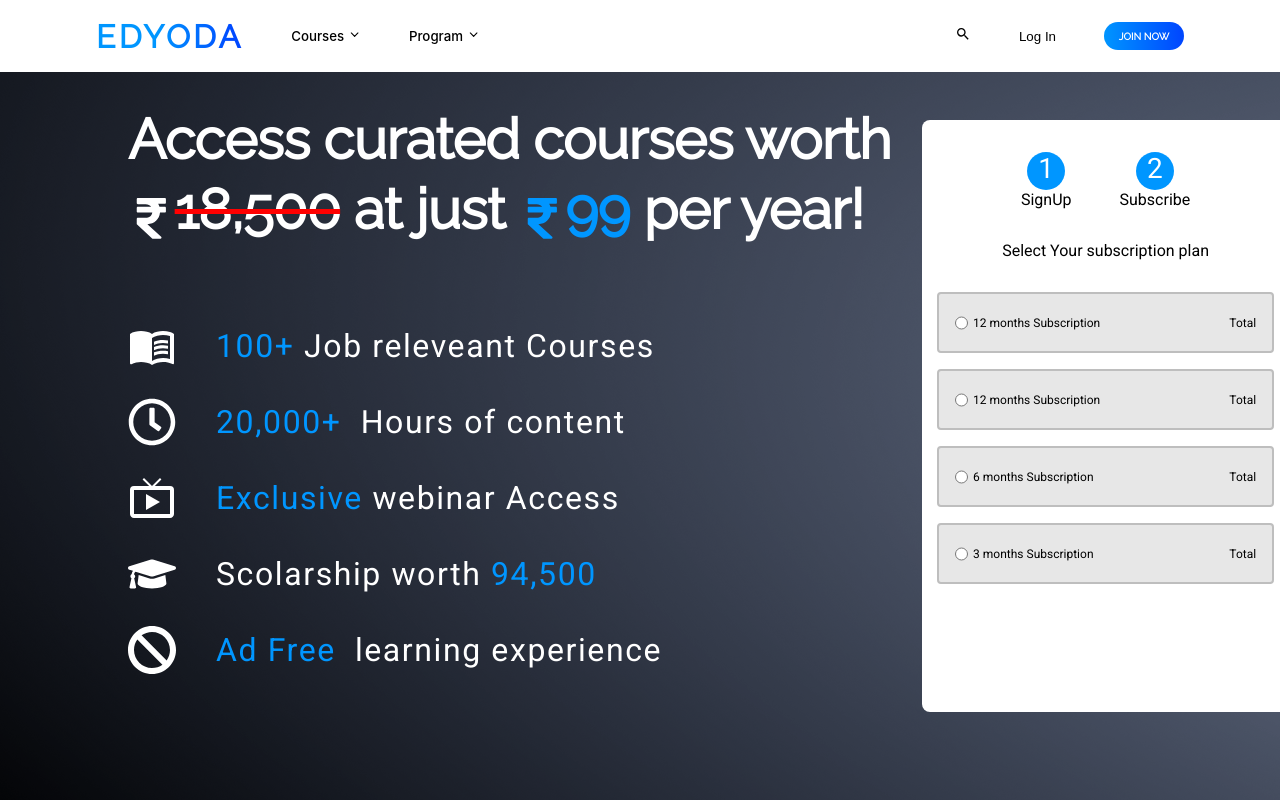
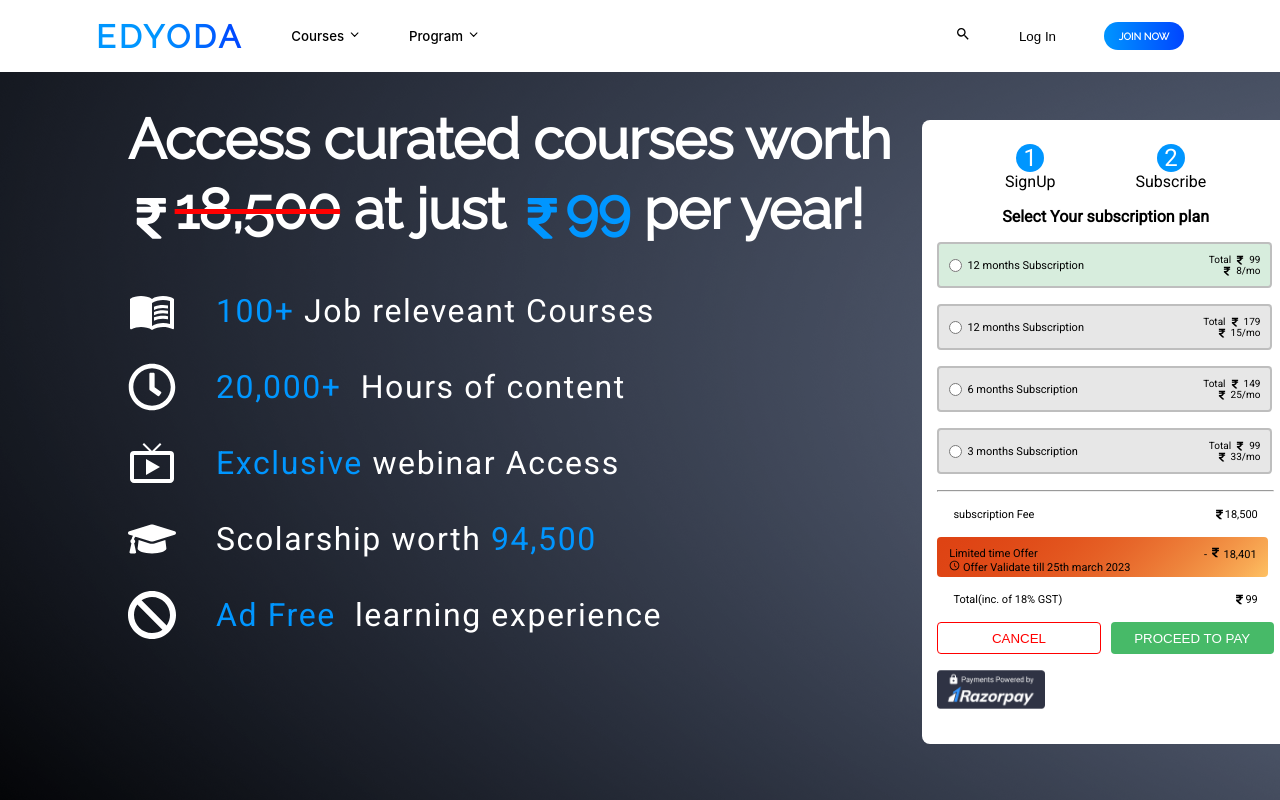
Before and after one commit to yash13565/EdyodaAssign, a React (Create React App) app: page / in a window 1280 px wide. Built offline with nearby package versions, Linux system fonts and the light colour scheme.

Commit message:
final commit

```diff
--- a/src/Components/Payment/Payment.js
+++ b/src/Components/Payment/Payment.js
@@ -1,18 +1,24 @@
-import React from 'react'
-import { TbCircleNumber1 } from 'react-icons/tb'
-import { TbCircleNumber2 } from 'react-icons/tb'
-import { FaRupeeSign } from 'react-icons/fa'
-import style from "./Payment.module.css"
+import React, { useState } from 'react';
+import { FaRupeeSign } from 'react-icons/fa';
+import { AiOutlineClockCircle } from "react-icons/ai"
+import frame from "../../Frame.png"
+import style from "./Payment.module.css";
 function Payment() {
     const plans = [
-        { name: '12 months Subscription', price: 10, discount: 0 },
-        { name: '12 months Subscription', price: 10, discount: 0 },
-        { name: '6 months Subscription', price: 10, discount: 0 },
-        { name: '3 months Subscription', price: 10, discount: 0 }
+        { name: '12 months Subscription', price: 99, discount: 8, disable: true },
+        { name: '12 months Subscription', price: 179, discount: 15, disable: false },
+        { name: '6 months Subscription', price: 149, discount: 25, disable: false },
+        { name: '3 months Subscription', price: 99, discount: 33, disable: false }
     ];
+    const [selectedPlan, setSelectedPlan] = useState(0);
+    const handlePlanChange = (id) => {
+        setSelectedPlan(id);
+
+    };
     return (
-        <div className={style.payment}>
+        <div className={style.payment} >
             <div className={style.top}>
+
                 <div className={style.signup}>
                     <span className={style.icon}>  1</span>
                     <p>SignUp</p>
@@ -22,28 +28,49 @@
                     <p>Subscribe</p>
                 </div>
             </div>
-            <p>Select Your subscription plan</p>
+            <p className={style.para}>Select Your subscription plan</p>
             <div className={style.plan}>
-                {plans.map((plan) => (
-                    <div className={style.planBlock}>
+                {plans.map((plan,i) => (
+                    <div className={`${style.planBlock} ${selectedPlan === i ? style.selectedPlan : ''}`}  >
                         <div className={style.checkbox}>
                             <input
                                 type="radio"
                                 value={plan.name}
                                 //   checked={selectedPlan === plan}
-                                //   onChange={() => handlePlanChange(plan)}
-                                name={plan.name}
+                                onChange={() => handlePlanChange(i)}
+                                name='name'
 
                             />
-                            <label htmlFor={plan.name}>{plan.name}</label>
+                            <label htmlFor='name'>{plan.name}</label>
                         </div>
                         <div className={style.pricing}>
-                            Total
+                            <span className={style.total}> Total <FaRupeeSign /> {plan.price}</span>
+                            <span className={style.monthly}> <FaRupeeSign /> {plan.discount}/mo</span>
                         </div>
                     </div>
+
                 ))}
+                <hr />
+                <div className={style.sub}>
+                    <span>subscription Fee </span><span className={style.rIcon}> <FaRupeeSign /> 18,500</span>
+                </div>
+                <div className={style.subscribeBlock}>
+                    <div className={style.limited}>
+                        <span>Limited time Offer</span>
+                        <span> <AiOutlineClockCircle /> Offer Validate till 25th march 2023 </span></div>
+                    <span> - <FaRupeeSign /> 18,401</span>
+                </div>
+                <div className={style.sub}>
+                    <span>Total(inc. of 18% GST)</span><span className={style.rIcon}><FaRupeeSign /> {plans[selectedPlan].price} </span>
+                </div>
+                <div className={style.btnDiv}>
+                    <button className={style.cancel}>CANCEL</button>
+                    <button className={style.proceed}>PROCEED TO PAY</button></div>
+                    <img src={frame}  width="32%" alt='my.jpeg'/>
             </div>
         </div>
+
+
     )
 }
 
--- a/src/Components/Payment/Payment.module.css
+++ b/src/Components/Payment/Payment.module.css
@@ -10,7 +10,7 @@
 }
 
 .payment {
-    height: 37rem;
+    height: 39rem;
     width: 23rem;
     background-color: white;
     position: absolute;
@@ -21,13 +21,13 @@
     display: flex;
     flex-direction: column;
     border-radius: 8px;
-    gap: 2rem;
+    gap: 1rem;
     align-items: center;
 }
 
 .signup,
 .subscribe {
-    margin-top: 2rem;
+    margin-top: 1.5rem;
     display: flex;
     flex-direction: column;
     align-items: center;
@@ -36,14 +36,15 @@
 
 .top {
     display: flex;
-    gap: 3rem;
+    gap: 5rem;
+
     /* justify-content: space-between; */
 }
 
 .icon {
-    width: 38px;
-    height: 38px;
-    font-size: 28px;
+    width: 28px;
+    height: 28px;
+    font-size: 24px;
     text-align: center;
     color: white;
     background: #0096FF;
@@ -55,28 +56,120 @@
     display: flex;
     flex-direction: column;
     gap: 1rem;
+
 }
 
 .planBlock {
     display: flex;
     flex-direction: row;
     align-items: center;
-    padding: 16px;
-    isolation: isolate;
+    padding: 10px;
+    /* box-sizing:border-box; */
+    /* isolation: isolate; */
     gap: 4px;
-    font-size: 12px;
-    width: 301px;
-    height: 25px;
+    font-size: 11px;
+    width: 311px;
+    height: 15px;
     background: #E7E7E7;
     border: 2px solid #BEBEBE;
     border-radius: 4px;
+    flex: 1;
 }
-.pricing{
+.selectedPlan{
+    background-color:  #D7EDDD;
+}
+.subscribeBlock {
     display: flex;
-    flex:1;
-    justify-content: end;
+    flex-direction: row;
+    padding: 10px;
+    /* isolation: isolate; */
+    gap: 4.6rem;
+    font-size: 11px;
+    width: 311px;
+    height: 20px;
+    background-image: linear-gradient(135deg, #DE4313 0%, #DE4313 0.75%, #DE4313 2.92%, #DE4414 6.37%, #DF4515 10.97%, #DF4816 16.59%, #E04B18 23.1%, #E1501B 30.37%, #E3561F 38.27%, #E55E24 46.66%, #E7682B 55.41%, #EB7533 64.39%, #EE843C 73.47%, #F39547 82.52%, #F8A954 91.41%, #FEC163 100%);
+    border: 2px solid linear-gradient(135deg, #DE4313 0%, #DE4313 0.75%, #DE4313 2.92%, #DE4414 6.37%, #DF4515 10.97%, #DF4816 16.59%, #E04B18 23.1%, #E1501B 30.37%, #E3561F 38.27%, #E55E24 46.66%, #E7682B 55.41%, #EB7533 64.39%, #EE843C 73.47%, #F39547 82.52%, #F8A954 91.41%, #FEC163 100%);
+    border-radius: 4px;
+    justify-content: center;
 }
-.checkbox{
+
+.planBlock:focus {
+    background: #D7EDDD;
+}
+
+.pricing {
     display: flex;
-    gap:5px
+    flex: 1;
+    font-size: 10px;
+    margin-left: 6rem;
+    justify-content: flex-end;
+    /* gap:.6rem; */
+    flex-direction: column;
 }
+
+.monthly {
+    gap: 4px;
+    display: flex;
+    align-items: center;
+    justify-content: flex-end;
+}
+
+.total {
+    gap: 4px;
+    display: flex;
+    align-items: center;
+    justify-content: flex-end;
+}
+
+.checkbox {
+    display: flex;
+    gap: 5px
+}
+
+.sub {
+    display: flex;
+    text-align: justify;
+    justify-content: space-between;
+    font-size: 11px;
+    padding: 0 16px 0 16px;
+}
+
+.para {
+    font-weight: bolder;
+}
+
+.rIcon {
+    display: flex;
+    align-items: center;
+
+}
+
+.btnDiv {
+    display: flex;
+    gap: 10px;
+}
+
+.cancel {
+    height: 2rem;
+    width: 10.2rem;
+    background: none;
+    border: 1px solid red;
+    color: red;
+    border-radius: 4px;
+}
+
+.proceed {
+    height: 2rem;
+    width: 10.2rem;
+    background: #47BA68;
+    color: white;
+    border: none;
+    outline: none;
+    border-radius: 4px;
+}
+
+.limited {
+    display: flex;
+    flex-direction: column;
+
+}
--- a/src/Pages/Home.module.css
+++ b/src/Pages/Home.module.css
@@ -38,7 +38,7 @@
 .mainlist{
     display: flex;
     flex-direction: column;
-    margin-top: 3rem;
+    margin-top: .8rem;
 }
 .icons{
     margin-right: 2.5rem;
```
Also changed, not shown: src/Frame.png (added).
